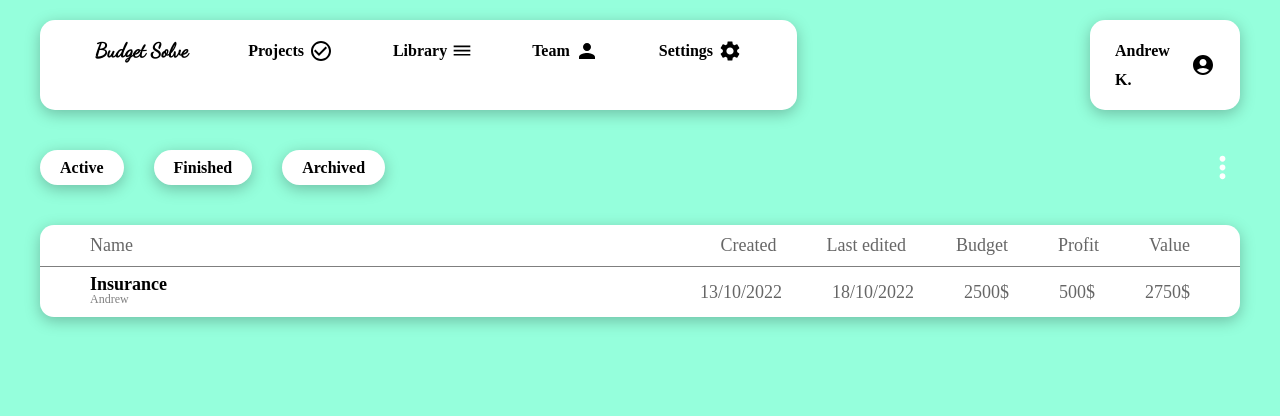
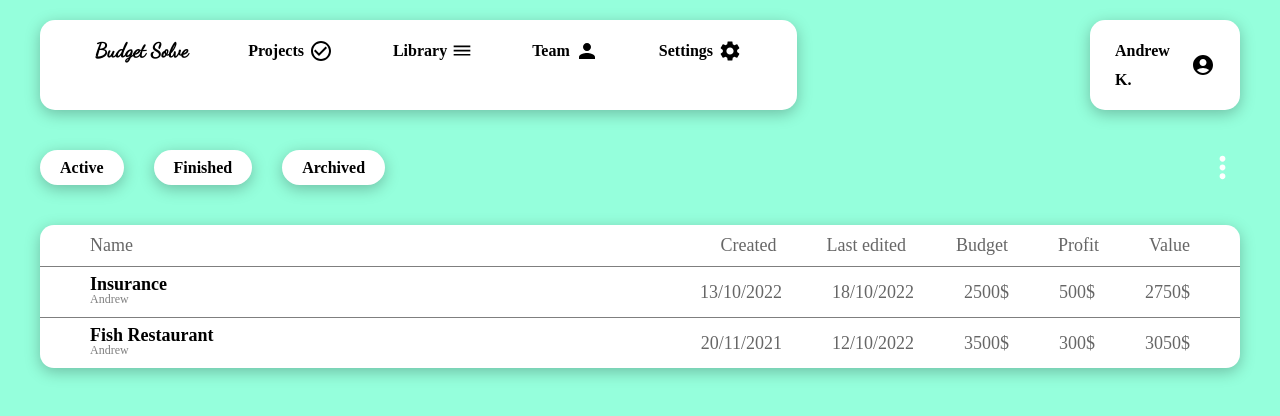
Before and after one commit to BudgetSolve/budget-solve-fe, a React (Create React App) app: page / in a window 1280 px wide. Shown: the top 416 px of the page. Built offline with nearby package versions, Linux system fonts and the light colour scheme; a web font is replaced by a local one.

Commit message:
added rendered talbe view from obj, active on buttons

```diff
--- a/src/components/Status button/styled.js
+++ b/src/components/Status button/styled.js
@@ -18,7 +18,8 @@ export const ButonState = styled.button`
   text-align: center;
   transition: 0.3s;
 
-  &:hover {
+  &:hover,
+  &:focus {
     background: #00b78b;
     color: #ffffff;
   }
--- /dev/null
+++ b/src/components/TableMain/RenderItems.js
@@ -0,0 +1,53 @@
+import React from "react";
+import {
+  ColumnValue,
+  LeftColumn,
+  RightColumn,
+  TableRow,
+  ProjectName,
+  ProjectAuthor,
+} from "./styled";
+
+function RenderItems(props) {
+  const data = [
+    {
+      projectName: "Insurance",
+      projectAuthor: "Andrew",
+      createdAt: "13/10/2022",
+      lastEdited: "18/10/2022",
+      budget: "2500$",
+      profit: "500$",
+      value: "2750$",
+    },
+    {
+      projectName: "Fish Restaurant",
+      projectAuthor: "Andrew",
+      createdAt: "20/11/2021",
+      lastEdited: "12/10/2022",
+      budget: "3500$",
+      profit: "300$",
+      value: "3050$",
+    },
+  ];
+
+  const listItems = data.map((element) => {
+    return (
+      <TableRow>
+        <LeftColumn>
+          <ProjectName>{element.projectName}</ProjectName>
+          <ProjectAuthor>{element.projectAuthor}</ProjectAuthor>
+        </LeftColumn>
+        <RightColumn>
+          <ColumnValue>{element.createdAt}</ColumnValue>
+          <ColumnValue>{element.lastEdited}</ColumnValue>
+          <ColumnValue>{element.budget}</ColumnValue>
+          <ColumnValue>{element.profit}</ColumnValue>
+          <ColumnValue>{element.value}</ColumnValue>
+        </RightColumn>
+      </TableRow>
+    );
+  });
+  return <div>{listItems}</div>;
+}
+
+export default RenderItems;
--- a/src/components/TableMain/TableMain.js
+++ b/src/components/TableMain/TableMain.js
@@ -1,13 +1,11 @@
 import React from "react";
+import RenderItems from "./RenderItems";
 import {
   TableHead,
   Wrapper,
   ColumnValue,
   LeftColumn,
   RightColumn,
-  TableRow,
-  ProjectName,
-  ProjectAuthor,
 } from "./styled";
 
 function TableMain(props) {
@@ -26,19 +24,7 @@ function TableMain(props) {
         </RightColumn>
       </TableHead>
 
-      <TableRow>
-        <LeftColumn>
-          <ProjectName>Insurance</ProjectName>
-          <ProjectAuthor>Andrew</ProjectAuthor>
-        </LeftColumn>
-        <RightColumn>
-          <ColumnValue>13/10/2022</ColumnValue>
-          <ColumnValue>18/10/2022</ColumnValue>
-          <ColumnValue>2500$</ColumnValue>
-          <ColumnValue>500$</ColumnValue>
-          <ColumnValue>2750$</ColumnValue>
-        </RightColumn>
-      </TableRow>
+      <RenderItems></RenderItems>
     </Wrapper>
   );
 }
```
